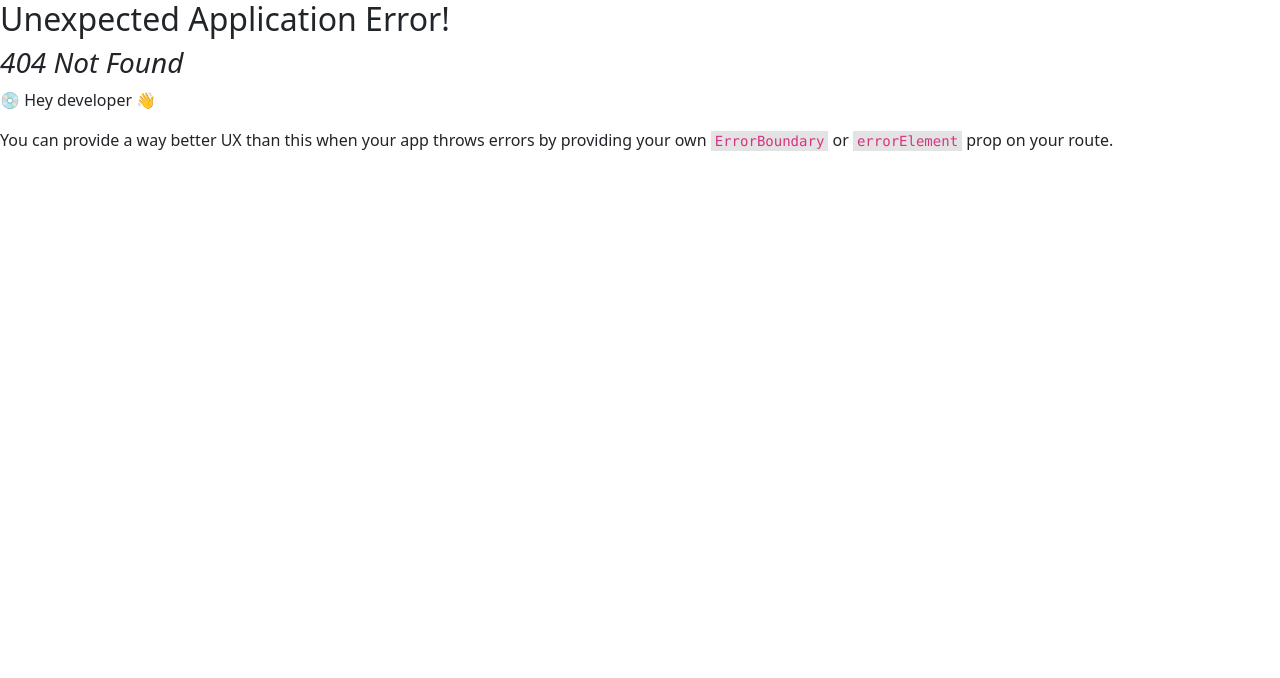
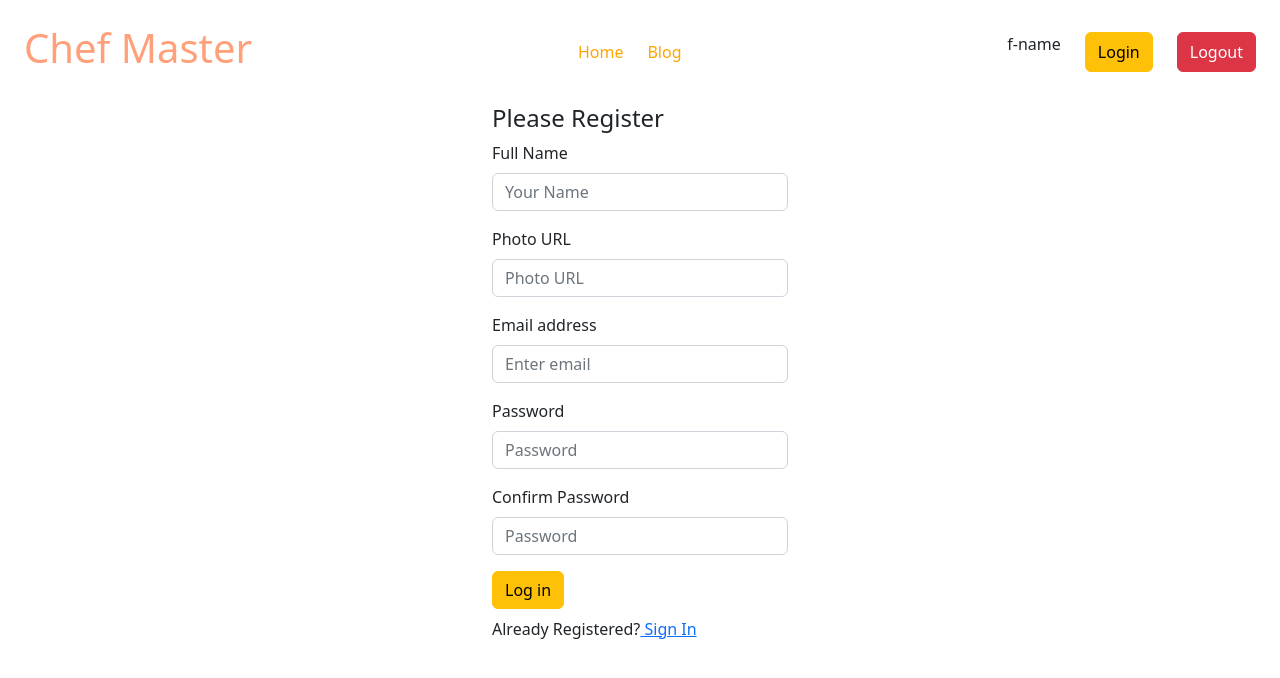
Before and after one commit to wazed-biplob/Chef-Master-Client, a React (Vite) app: page /registration in a window 1280 px wide. Before the commit this address had no page. Shown: the top 678 px of the page. Built offline with nearby package versions, Linux system fonts and the light colour scheme.

Commit message:
Registration Page Complete

```diff
--- a/src/Components/Home/ChefCard/ChefCard.jsx
+++ b/src/Components/Home/ChefCard/ChefCard.jsx
@@ -10,7 +10,6 @@ import { GoCalendar } from "react-icons/go";
 import { BsFileTextFill } from "react-icons/bs";
 
 const ChefCard = ({ chef }) => {
-  console.log(chef);
   const { name, pictureURL, yearsOfExperience, totalLikes, numberOfRecipes } =
     chef;
   return (
@@ -19,7 +18,7 @@ const ChefCard = ({ chef }) => {
       <Card.Body>
         <Card.Title>{name}</Card.Title>
         <Card.Text className="d-flex gap-4 justify-content-between align-items-center">
-          <div className="d-flex align-items-center">
+          <span className="d-flex align-items-center">
             <GoCalendar
               style={{
                 fontSize: "18px",
@@ -28,8 +27,8 @@ const ChefCard = ({ chef }) => {
               }}
             />
             Experience (Y) : {yearsOfExperience}
-          </div>
-          <div>
+          </span>
+          <span>
             <HiThumbUp
               style={{
                 fontSize: "22px",
@@ -38,8 +37,8 @@ const ChefCard = ({ chef }) => {
               }}
             />
             {totalLikes}
-          </div>
-          <div>
+          </span>
+          <span>
             <GiCookingPot
               style={{
                 fontSize: "28px",
@@ -48,7 +47,7 @@ const ChefCard = ({ chef }) => {
               }}
             />
             Recipes :{numberOfRecipes}
-          </div>
+          </span>
         </Card.Text>
         <Link to={`/chef/${chef.id}`}>
           <Button variant="warning">
--- /dev/null
+++ b/src/Pages/Login/Login.jsx
@@ -0,0 +1,58 @@
+import React, { useContext } from "react";
+import { Button, Container, Form } from "react-bootstrap";
+import { Link } from "react-router-dom";
+import Header from "../../Shared/Header";
+import { AuthContext } from "../../Providers/AuthProvider/AuthProvider";
+
+const Login = () => {
+  const { signInUser } = useContext(AuthContext);
+  const handleSignIn = (e) => {
+    e.preventDefault();
+    const form = e.target;
+
+    const email = form.email.value;
+    const password = form.password.value;
+    console.log(email, password);
+  };
+  return (
+    <>
+      <Header />
+      <Container className="mx-auto w-25">
+        <h4>Please Sign in</h4>
+        <Form onSubmit={handleSignIn}>
+          <Form.Group className="mb-3" controlId="formBasicEmail">
+            <Form.Label>Email address</Form.Label>
+            <Form.Control name="email" type="email" placeholder="Enter email" />
+          </Form.Group>
+          <Form.Group className="mb-3" controlId="formBasicPassword">
+            <Form.Label>Password</Form.Label>
+            <Form.Control
+              name="password"
+              type="password"
+              placeholder="Password"
+            />
+          </Form.Group>
+          <Button variant="warning" type="submit">
+            Sign in
+          </Button>
+
+          <span className="mt-2 d-block">
+            Do not have an account?
+            <Link to={"/registration"}> Register</Link>
+          </span>
+          <br />
+          <Button className="w-100 mb-2" variant="secondary" type="submit">
+            Sign in With Google
+          </Button>
+          <Button className="w-100 mb-2" variant="secondary" type="submit">
+            Sign in with Github
+          </Button>
+          <Form.Text className="text-danger"></Form.Text>
+          <Form.Text className="text-success"></Form.Text>
+        </Form>
+      </Container>
+    </>
+  );
+};
+
+export default Login;
--- /dev/null
+++ b/src/Pages/Registration/Registration.jsx
@@ -0,0 +1,109 @@
+import React, { useContext, useState } from "react";
+import { Button, Container, Form } from "react-bootstrap";
+import { Link } from "react-router-dom";
+import Header from "../../Shared/Header";
+import { AuthContext } from "../../Providers/AuthProvider/AuthProvider";
+import { getAuth, updateProfile } from "firebase/auth";
+const auth = getAuth();
+const Registration = () => {
+  const { registerUser } = useContext(AuthContext);
+  const [error, setError] = useState(null);
+  const handleRegisterUser = (e) => {
+    e.preventDefault();
+    const form = e.target;
+    const name = form.name.value;
+    const photo = form.photo.value;
+    const email = form.email.value;
+    const password = form.password.value;
+    const c_password = form.c_password.value;
+
+    if (password !== c_password) {
+      const errorMsg = `Password Doesn't Match!`;
+      setError(errorMsg);
+      return;
+    } else if (password.length < 6) {
+      const errorMsg = `Password Must be at least 8 Characters.`;
+      setError(errorMsg);
+      return;
+    }
+
+    registerUser(email, password)
+      .then((result) => {
+        console.log(result.user);
+        updateProfile(auth.currentUser, {
+          displayName: name,
+          photoURL: photo,
+        });
+        form.reset();
+      })
+      .catch((error) => setError(error.message));
+  };
+  return (
+    <div>
+      <Header />
+      <Container className="mx-auto w-25">
+        <h4>Please Register</h4>
+        <Form onSubmit={handleRegisterUser}>
+          <Form.Group className="mb-3" controlId="formBasicName">
+            <Form.Label>Full Name</Form.Label>
+            <Form.Control
+              name="name"
+              type="text"
+              placeholder="Your Name"
+              required
+            />
+          </Form.Group>
+          <Form.Group className="mb-3" controlId="formBasicPhoto">
+            <Form.Label>Photo URL</Form.Label>
+            <Form.Control
+              name="photo"
+              type="text"
+              placeholder="Photo URL"
+              required
+            />
+          </Form.Group>
+          <Form.Group className="mb-3" controlId="formBasicEmail">
+            <Form.Label>Email address</Form.Label>
+            <Form.Control
+              name="email"
+              type="email"
+              placeholder="Enter email"
+              required
+            />
+          </Form.Group>
+          <Form.Group className="mb-3" controlId="formBasicPassword">
+            <Form.Label>Password</Form.Label>
+            <Form.Control
+              name="password"
+              type="password"
+              placeholder="Password"
+              required
+            />
+          </Form.Group>
+          <Form.Group className="mb-3" controlId="formBasicConfPassword">
+            <Form.Label>Confirm Password</Form.Label>
+            <Form.Control
+              name="c_password"
+              type="password"
+              placeholder="Password"
+              required
+            />
+          </Form.Group>
+          <Button variant="warning" type="submit">
+            Log in
+          </Button>
+
+          <span className="mt-2 d-block">
+            Already Registered?
+            <Link to={"/login"}> Sign In</Link>
+          </span>
+
+          <Form.Text className="text-danger">{error}</Form.Text>
+          <Form.Text className="text-success"></Form.Text>
+        </Form>
+      </Container>
+    </div>
+  );
+};
+
+export default Registration;
--- /dev/null
+++ b/src/Providers/AuthProvider/AuthProvider.jsx
@@ -0,0 +1,27 @@
+import React, { createContext } from "react";
+import {
+  createUserWithEmailAndPassword,
+  getAuth,
+  signInWithEmailAndPassword,
+} from "firebase/auth";
+import app from "../../Firebase/Firebase.config";
+export const AuthContext = createContext(null);
+
+const AuthProvider = ({ children }) => {
+  const auth = getAuth(app);
+  const registerUser = (email, password) => {
+    return createUserWithEmailAndPassword(auth, email, password);
+  };
+  const signInUser = (email, password) => {
+    return signInWithEmailAndPassword(auth, email, password);
+  };
+  const user = {
+    displayName: "f-name",
+  };
+  const authInfo = { user, signInUser, registerUser };
+  return (
+    <AuthContext.Provider value={authInfo}>{children}</AuthContext.Provider>
+  );
+};
+
+export default AuthProvider;
--- a/src/Routes/Routes.jsx
+++ b/src/Routes/Routes.jsx
@@ -3,6 +3,8 @@ import React from "react";
 import { createBrowserRouter } from "react-router-dom";
 import Home from "../Components/Home/Home";
 import ChefRecipes from "../Pages/ChefRecipes/ChefRecipes";
+import Login from "../Pages/Login/Login";
+import Registration from "../Pages/Registration/Registration";
 
 const router = createBrowserRouter([
   {
@@ -15,6 +17,8 @@ const router = createBrowserRouter([
     element: <ChefRecipes />,
     loader: ({ params }) => fetch(`http://localhost:5000/data/${params.id}`),
   },
+  { path: "/login", element: <Login /> },
+  { path: "/registration", element: <Registration /> },
 ]);
 
 export default router;
--- a/src/Shared/Header.jsx
+++ b/src/Shared/Header.jsx
@@ -1,9 +1,11 @@
 /* eslint-disable no-unused-vars */
-import React from "react";
+import React, { useContext } from "react";
 import { Button } from "react-bootstrap";
 import { Link } from "react-router-dom";
+import { AuthContext } from "../Providers/AuthProvider/AuthProvider";
 
 const Header = () => {
+  const { user } = useContext(AuthContext);
   return (
     <div className="d-flex justify-content-between align-items-center p-4">
       <div>
@@ -21,7 +23,7 @@ const Header = () => {
         </Link>
       </div>
       <div className="d-flex gap-4">
-        {/* <img src={user ? '' : ''} alt='user pic'/> */}
+        <p>{user.displayName}</p>
         <Button variant="warning">Login</Button>
         <Button variant="danger">Logout</Button>
       </div>
--- a/src/main.jsx
+++ b/src/main.jsx
@@ -4,9 +4,12 @@ import "./index.css";
 import { RouterProvider } from "react-router-dom";
 import router from "./Routes/Routes.jsx";
 import "bootstrap/dist/css/bootstrap.min.css";
+import AuthProvider from "./Providers/AuthProvider/AuthProvider";
 
 ReactDOM.createRoot(document.getElementById("root")).render(
   <React.StrictMode>
-    <RouterProvider router={router} />
+    <AuthProvider>
+      <RouterProvider router={router} />
+    </AuthProvider>
   </React.StrictMode>
 );
```
Also changed, not shown: src/Pages/ChefRecipes/ErrorPare/ErrorPage.jsx (deleted, +0 -7 lines).
